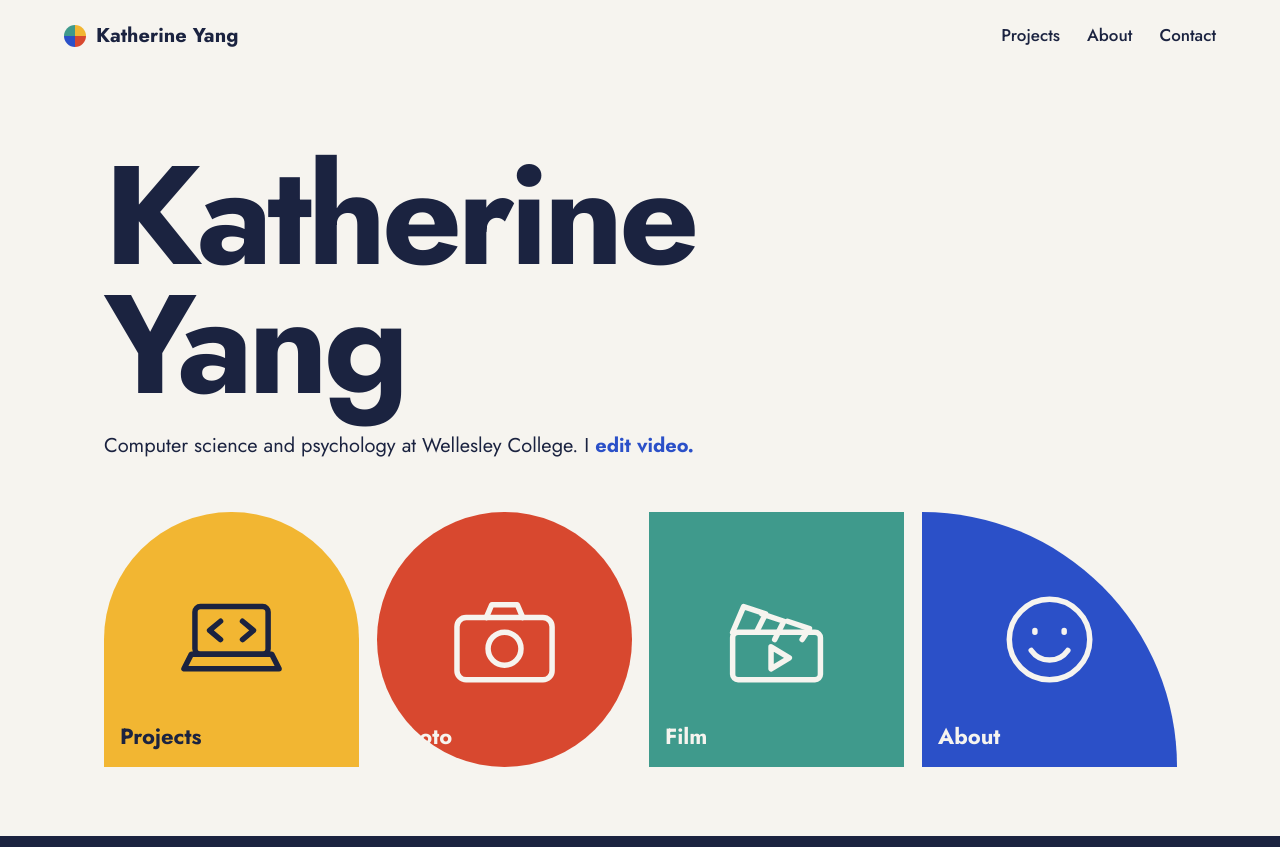
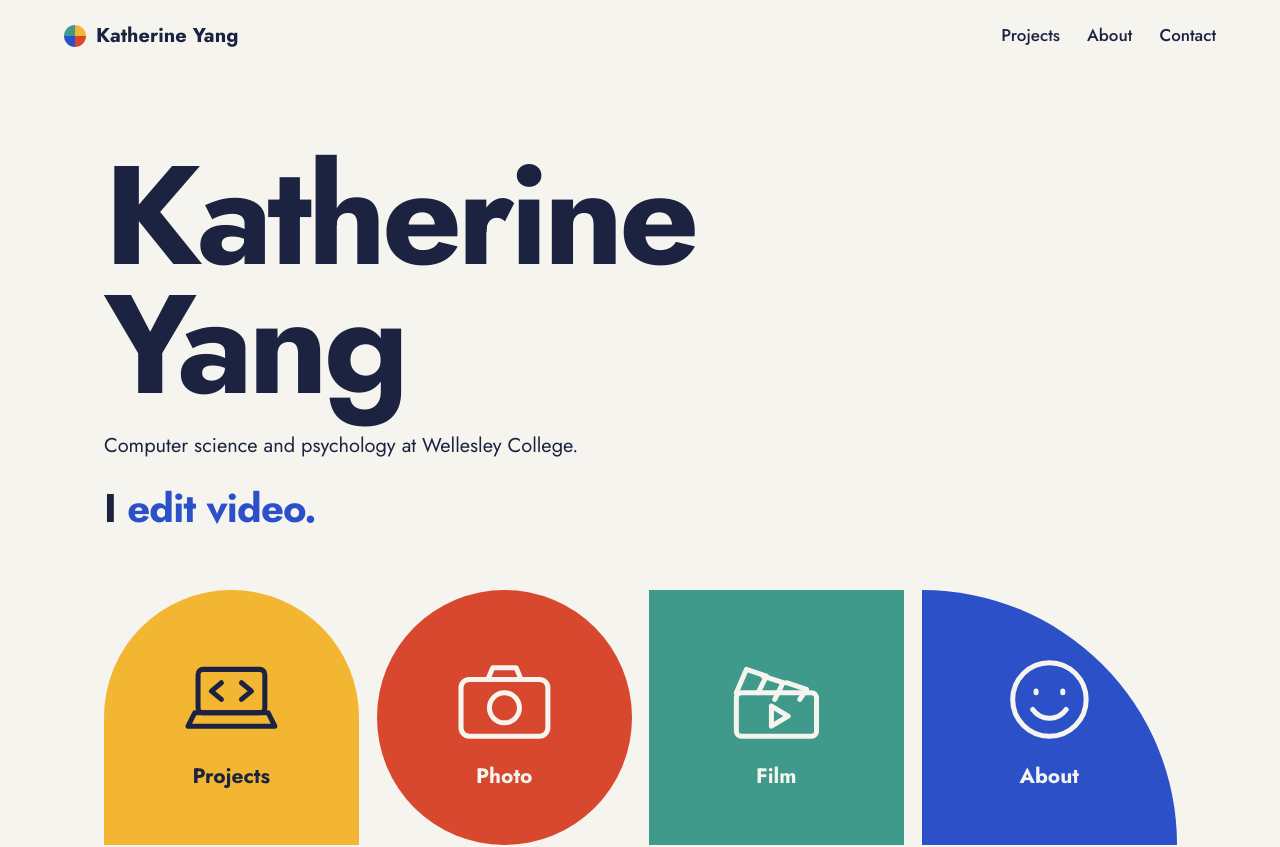
Before and after one commit to katherinehyang/katherinehyang.github.io, a plain HTML site: page index.html in a window 1280 px wide. Shown: the top 847 px of the page. Drawn offline with Linux system fonts and the light colour scheme.

Commit message:
design tweaks

```diff
--- a/index.html
+++ b/index.html
@@ -15,7 +15,8 @@
         <main>
             <section style="padding-bottom:0">
                 <h1>Katherine<br>Yang</h1>
-                <p class="lead">Computer science and psychology at Wellesley College. I <span id="word">build interfaces.</span></p>
+                <p class="lead">Computer science and psychology at Wellesley College.</p>
+                <p class="rotator">I <span id="word">build interfaces.</span></p>
             </section>
             <nav class="tiles" aria-label="Sections">
                 <a class="tile t1" href="projects.html">
--- a/style.css
+++ b/style.css
@@ -129,6 +129,14 @@ h2 {
     transform: none;
 }
 
+.rotator {
+  margin: 14px 0 0;
+  font-size: clamp(26px, 4vw, 40px);
+  font-weight: 700;
+  letter-spacing: -.02em;
+  white-space: nowrap;
+}
+
 #word {
     display: inline-block;
     color: var(--blue);
@@ -154,20 +162,23 @@ h2 {
 }
 
 .tile {
-    display: block;
+    display: flex;
+    flex-direction: column;
+    align-items: center;
+    justify-content: center;
+    gap: 12px;
+    text-align: center;
     text-decoration: none;
     color: var(--paper);
     aspect-ratio: 1;
     background: var(--c);
     position: relative;
-    display: grid;
-    place-items: center;
     transition: transform .15s ease-out, border-radius .4s;
-    transform: perspective(700px) rotateX(var(--rx, 0)) rotateY(var(--ry, 0));
+    transform: perspective(700px) rotateX(var(--rx,0)) rotateY(var(--ry,0));
 }
 
 .tile svg {
-    width: 46%;
+    width: 42%;
     fill: none;
     stroke: currentColor;
     stroke-width: 3;
@@ -178,10 +189,9 @@ h2 {
 }
 
 .tile b {
-    position: absolute;
-    left: 16px;
-    bottom: 12px;
-    font-size: clamp(16px, 2vw, 22px);
+    font-size: clamp(15px, 1.9vw, 21px);
+    line-height: 1.1;
+    padding: 0 10px;
 }
 
 .t1 {
```
